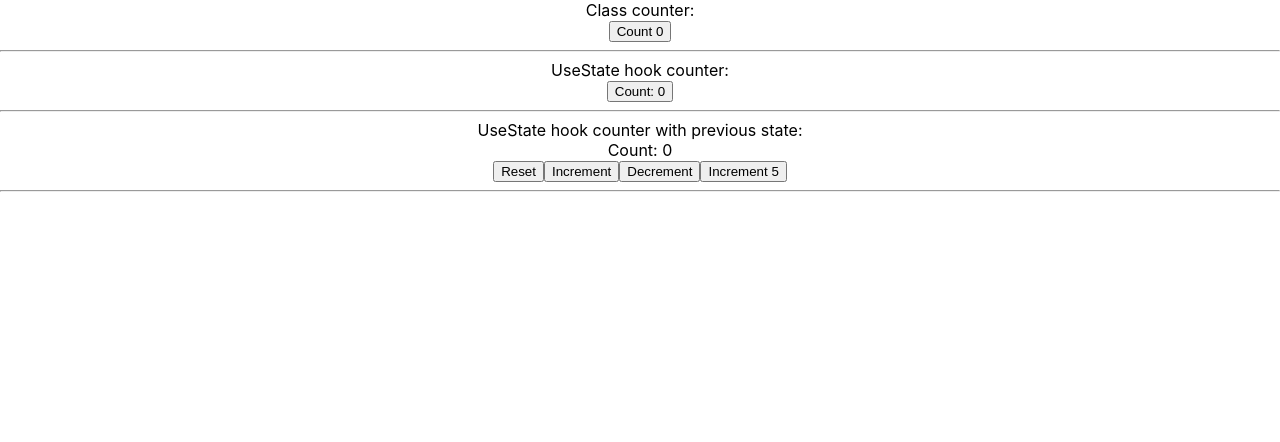
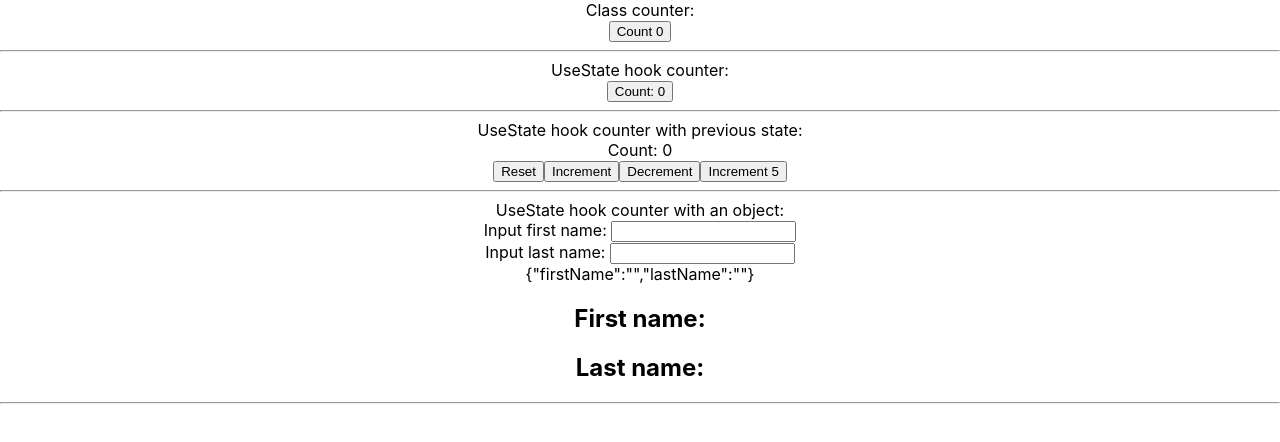
Before and after one commit to apm30/hooks, a React (Create React App) app: page / in a window 1280 px wide. Shown: the top 442 px of the page. Built offline with nearby package versions, Linux system fonts and the light colour scheme.

Commit message:
HookCounterThree added

```diff
--- a/src/App.js
+++ b/src/App.js
@@ -3,6 +3,7 @@
 import ClassCounter from './components/ClassCounter';
 import HookCounter from './components/HookCounter';
 import HookCounterTwo from './components/HookCounterTwo';
+import HookCounterThree from './components/HookCounterThree';
 
 function App() {
 	return (
@@ -17,6 +18,10 @@
 
 			<HookCounterTwo />
 			<hr />
+			<label>UseState hook counter with an object:</label>
+
+			<HookCounterThree />
+			<hr />
 		</div>
 	);
 }
--- /dev/null
+++ b/src/components/HookCounterThree.jsx
@@ -0,0 +1,29 @@
+import React, { useState } from 'react';
+
+function HookCounterThree() {
+	const [name, setName] = useState({ firstName: '', lastName: '' });
+	return (
+		<form>
+			<label>Input first name: </label>
+			<input
+				type="text"
+				value={name.firstName}
+				onChange={e => setName({ ...name, firstName: e.target.value })}
+			/>
+			<br />
+			<label>Input last name: </label>
+			<input
+				type="text"
+				value={name.lastName}
+				onChange={e => setName({ ...name, lastName: e.target.value })}
+			/>
+			<br />
+			<label>{JSON.stringify(name)}</label>
+
+			<h2>First name: {name.firstName}</h2>
+			<h2>Last name: {name.lastName}</h2>
+		</form>
+	);
+}
+
+export default HookCounterThree;
```
